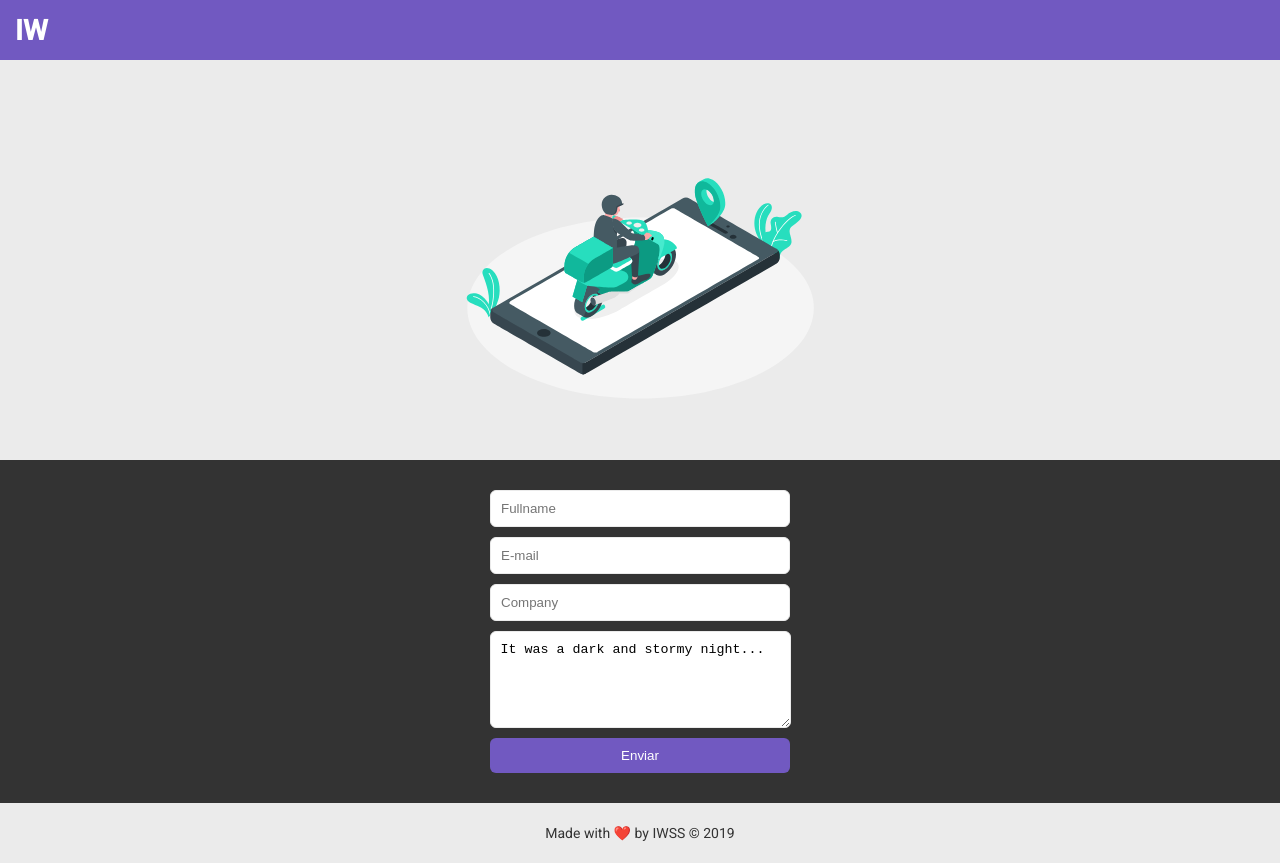
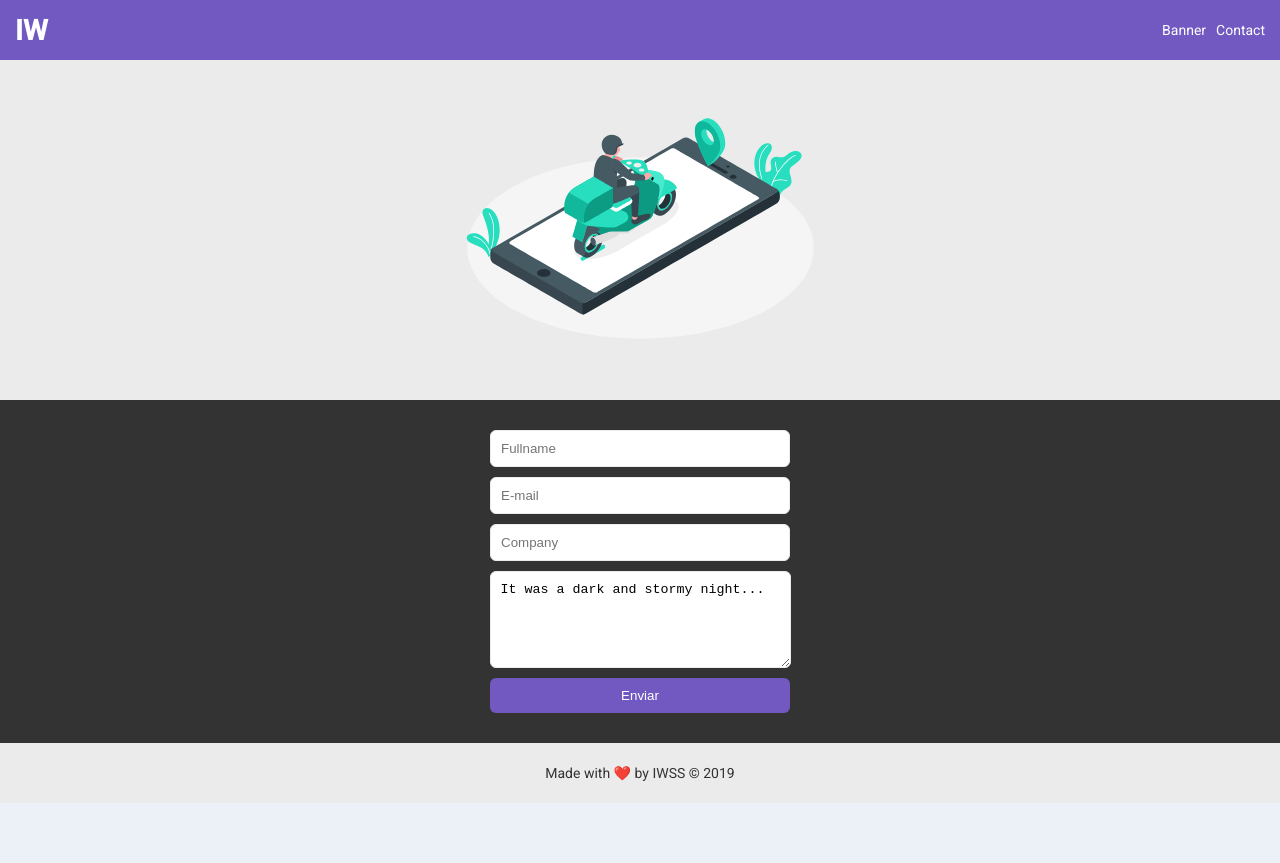
Before and after one commit to wdrik/react-hooks-animations, a React (Create React App) app: page / in a window 1280 px wide. After the commit the page ends 803 px from the top, so only its background shows below. Built offline with nearby package versions, Linux system fonts and the light colour scheme; the HTML template or start-up script is replaced by a standard one.

Commit message:
Add Navigation on header

```diff
--- a/src/components/Content/index.js
+++ b/src/components/Content/index.js
@@ -18,7 +18,7 @@ const defaultOptions = {
 export default function Content() {
   return (
     <Container>
-      <Banner>
+      <Banner id="banner">
         <Lottie options={defaultOptions} width={400} height={400}  />
       </Banner>
     </Container>
--- a/src/components/Header/index.js
+++ b/src/components/Header/index.js
@@ -1,11 +1,18 @@
 import React from "react";
 
-import { Container } from "./styles";
+import { Container, Navigation } from "./styles";
 
 export default function Header() {
   return (
     <Container>
       <h1>IW</h1>
+
+      <Navigation>
+        <ul>
+          <li><a href="#banner">Banner</a></li>
+          <li><a href="#contact">Contact</a></li>
+        </ul>
+      </Navigation>
     </Container>
   );
 }
--- a/src/components/Header/styles.js
+++ b/src/components/Header/styles.js
@@ -1,10 +1,30 @@
 import styled from "styled-components";
 
 export const Container = styled.div`
+  width: 100%;
   height: 60px;
   padding: 0 15px;
   background: #7159c1;
   color: #fff;
   display: flex;
+  justify-content: space-between;
   align-items: center;
+  position: fixed;
+  z-index: 2;
 `;
+
+export const Navigation = styled.nav`
+  ul {
+    display: flex;
+    justify-content: space-between;
+
+    li {
+      margin-left: 10px;
+
+      a {
+        color: #FFF;
+        text-decoration: none;
+      }
+    }
+  }
+`;
```
